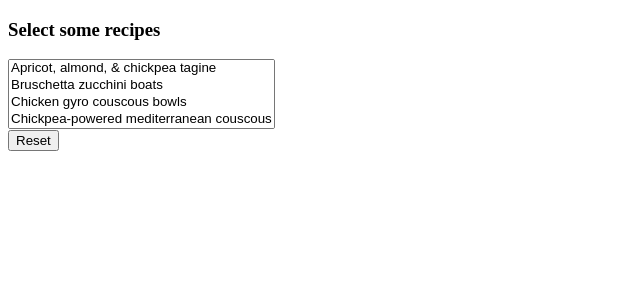
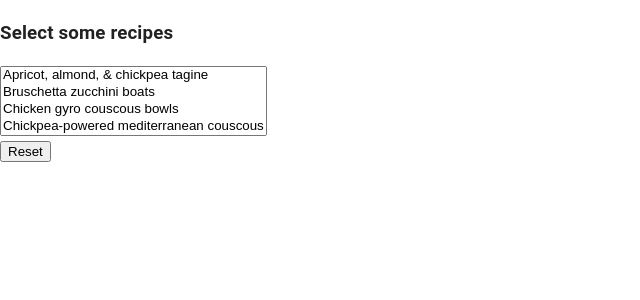
Before and after one commit to jaikamat/hellofresh-app, a React (Create React App) app: page / in a window 1280 px wide. Shown: the top 300 px of the page, without its empty margins (0-640 px from the left). Built offline with nearby package versions, Linux system fonts and the light colour scheme.

Commit message:
chore: add new css baseline

```diff
--- a/src/index.tsx
+++ b/src/index.tsx
@@ -1,10 +1,13 @@
 import React from "react";
 import ReactDOM from "react-dom";
 import App from "./App";
+import CssBaseline from "@mui/material/CssBaseline";
 
 ReactDOM.render(
     <React.StrictMode>
-        <App />
+        <CssBaseline>
+            <App />
+        </CssBaseline>
     </React.StrictMode>,
     document.getElementById("root")
 );
```
